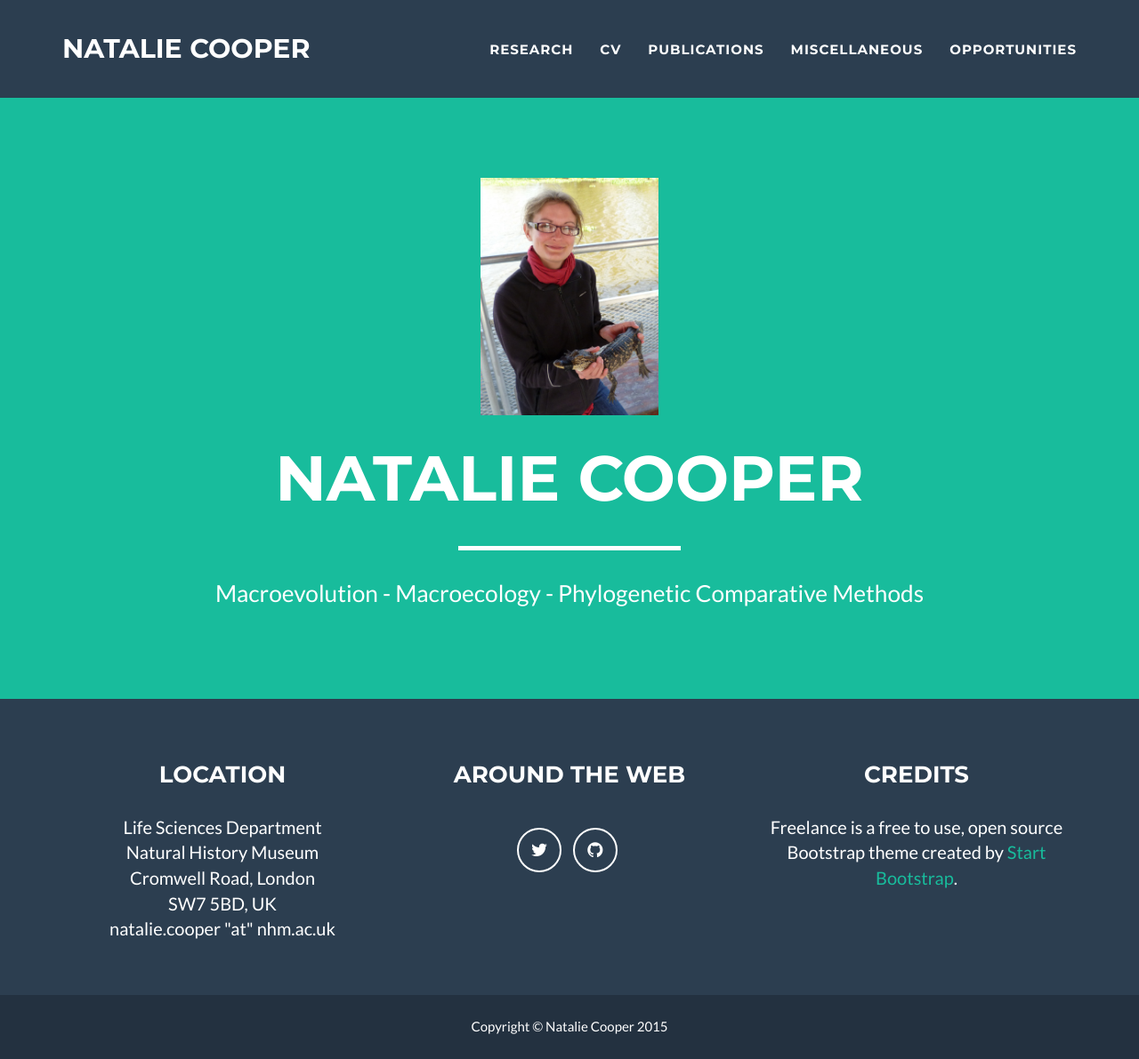
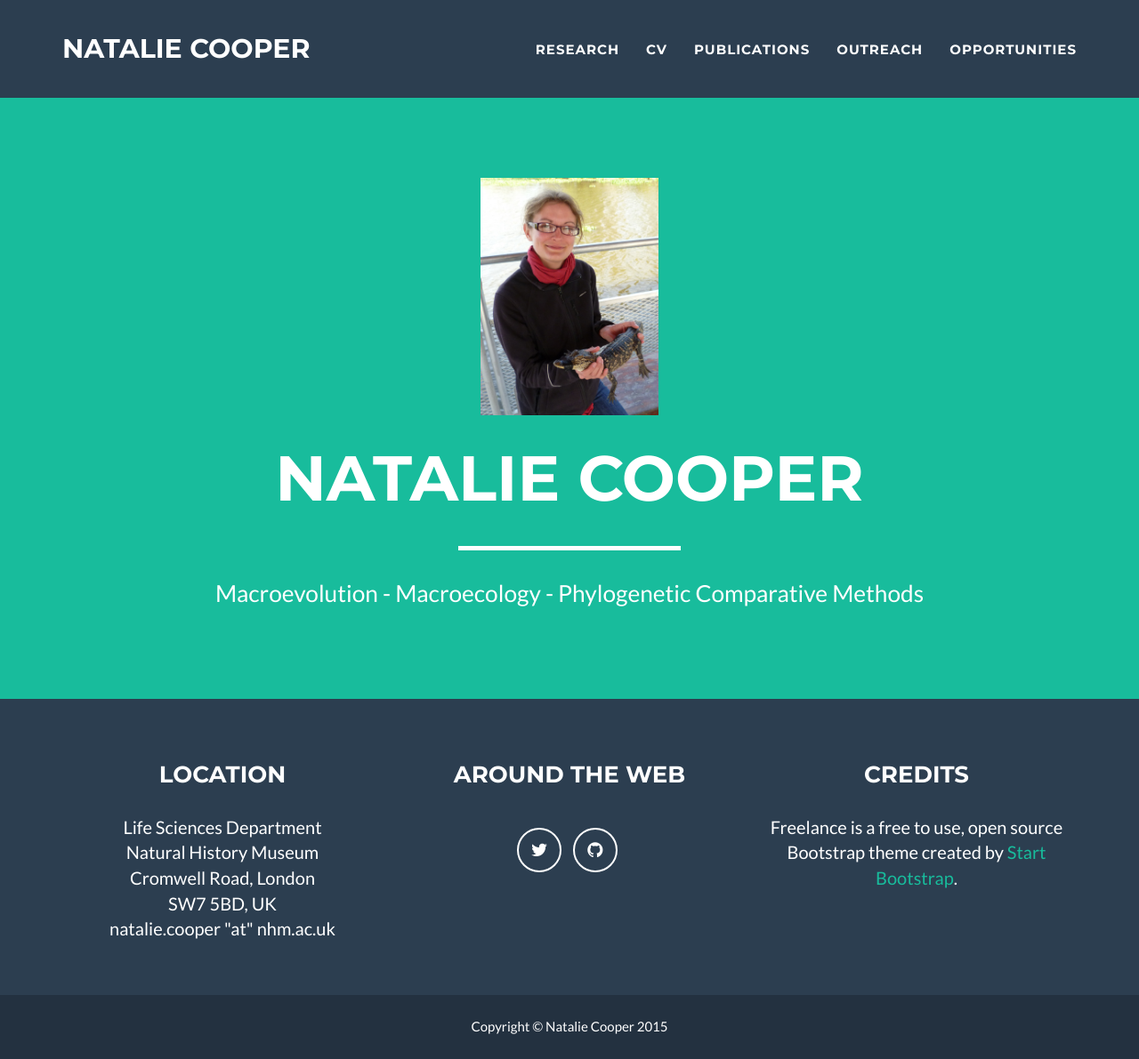
Before and after one commit to nhcooper123/nhcooper123.github.io, a Jekyll site: the page index.html, which Jekyll copies as it is, in a window 1280 px wide and 1191 px high. Shown: the whole window at 89% size. Built offline with Jekyll 4.4.1, drawn with Linux system fonts in a browser that asks for light colours.

Commit message:
Change Misc to Outreach

```diff
--- a/about.html
+++ b/about.html
@@ -59,7 +59,7 @@
                         <a href="publications.html">Publications</a>
                     </li>
                     <li class="">
-                        <a href="miscellaneous.html">Miscellaneous</a>
+                        <a href="miscellaneous.html">Outreach</a>
                     </li>
                     <li class="">
                         <a href="opportunities.html">Opportunities</a>
--- a/cv.html
+++ b/cv.html
@@ -59,7 +59,7 @@
                         <a href="publications.html">Publications</a>
                     </li>
                     <li class="">
-                        <a href="miscellaneous.html">Miscellaneous</a>
+                        <a href="miscellaneous.html">Outreach</a>
                     </li>
                     <li class="">
                         <a href="opportunities.html">Opportunities</a>
--- a/index.html
+++ b/index.html
@@ -59,7 +59,7 @@
                         <a href="publications.html">Publications</a>
                     </li>
                     <li class="">
-                        <a href="miscellaneous.html">Miscellaneous</a>
+                        <a href="miscellaneous.html">Outreach</a>
                     </li>
                     <li class="">
                         <a href="opportunities.html">Opportunities</a>
--- a/miscellaneous.html
+++ b/miscellaneous.html
@@ -59,7 +59,7 @@
                         <a href="publications.html">Publications</a>
                     </li>
                     <li class="">
-                        <a href="miscellaneous.html">Miscellaneous</a>
+                        <a href="miscellaneous.html">Outreach</a>
                     </li>
                     <li class="">
                         <a href="opportunities.html">Opportunities</a>
--- a/opportunities.html
+++ b/opportunities.html
@@ -59,7 +59,7 @@
                         <a href="publications.html">Publications</a>
                     </li>
                     <li class="">
-                        <a href="miscellaneous.html">Miscellaneous</a>
+                        <a href="miscellaneous.html">Outreach</a>
                     </li>
                     <li class="">
                         <a href="opportunities.html">Opportunities</a>
--- a/publications.html
+++ b/publications.html
@@ -61,7 +61,7 @@
                         <a href="publications.html">Publications</a>
                     </li>
                     <li class="">
-                        <a href="miscellaneous.html">Miscellaneous</a>
+                        <a href="miscellaneous.html">Outreach</a>
                     </li>
                     <li class="">
                         <a href="opportunities.html">Opportunities</a>
```
